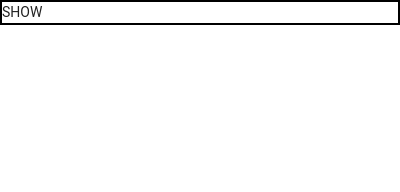
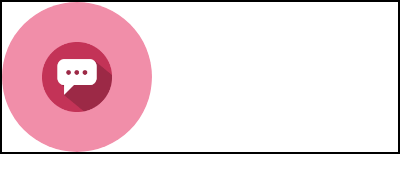
Before and after one commit to abhinav-sachdeva/cbDesk, an Electron app: page mainWindow.html in a window 400 px wide. Drawn offline with Linux system fonts and the light colour scheme; a web font is replaced by a local one.

Commit message:
launcher icon

```diff
--- a/assets/css/custom.css
+++ b/assets/css/custom.css
@@ -6,3 +6,27 @@ body{
     -webkit-user-select: none;
     -webkit-app-region: drag;
 }
+/* #launcher{
+    background-image: url("../img/msg_icon.png");
+    background-position: center;
+    background-size: 25%;
+    background-repeat: no-repeat;
+    /* width: 50px;
+    height:50px;
+    padding-bottom:50px;
+    background-color: aliceblue
+} */
+#launcher-wrap{
+    width: 150px;
+    height: 150px;
+    background-color: rgba(226, 29, 85, 0.29);
+    padding:40px;
+    overflow: hidden;
+    border-radius: 100%;
+}
+#launcher{
+    text-align: center;
+}
+#launcher img{
+    width:100%;
+}
--- a/mainWindow.html
+++ b/mainWindow.html
@@ -11,6 +11,8 @@
   </script>
   <!-- <script src="assets/vendor/jQuery-3.2.1.js"></script> -->
   <script>
+    e = require("electron")
+    console.log(e);
     function toggle(ctx){
       console.log(ctx)
       document.getElementById('main').classList.remove('hide');
@@ -32,7 +34,11 @@
     <li class="collection-item">Alvin</li>
   </ul>
   </div>
-  <div id="x" style="-webkit-app-region: no-drag" onclick="toggle(this)">SHOW</div>
+  <div id="launcher-wrap" class="pulse">
+    <div id="launcher" style="-webkit-app-region: no-drag" onclick="toggle(this)">
+      <img src="assets/img/msg_icon.png"/>
+    </div>
+  </div>
   <script>
     // $("#x").click(function(){
     //   alert("-------")
```
Also changed, not shown: index.js (+5 -4 lines), assets/fonts/roboto/Roboto-Regular.woff (added), assets/fonts/roboto/Roboto-Regular.woff2 (added), assets/img/msg_icon.png (added).
